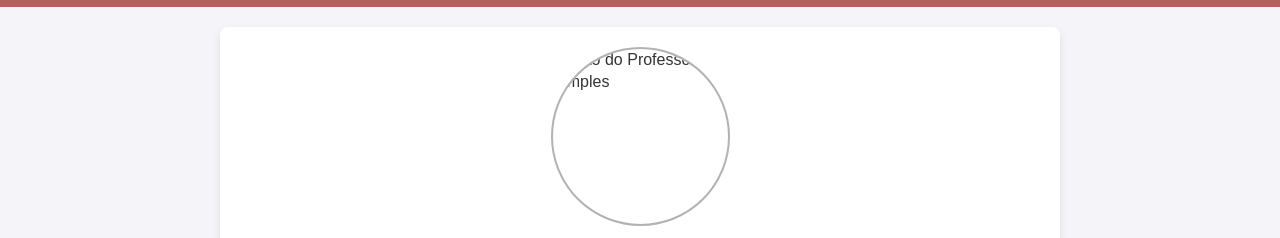
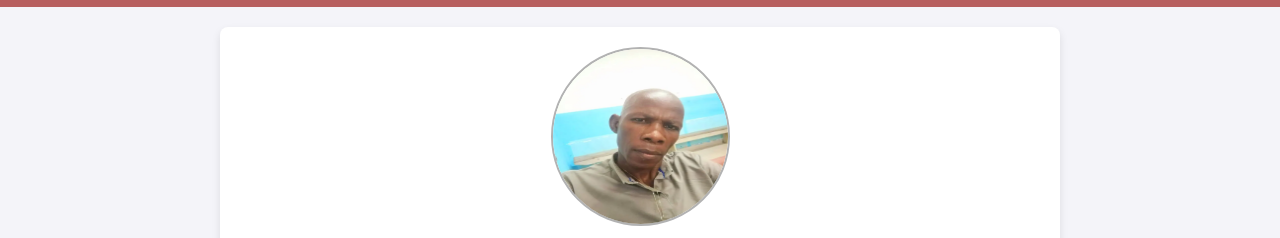
Before and after one commit to Ladilson01/Portal-Escolar-IPC, a plain HTML site: page joel_simples.html in a window 1280 px wide. Shown: the part 67-305 px from the top of the page. Drawn offline with Linux system fonts and the light colour scheme.

Commit message:
Update joel_simples.html

```diff
--- a/joel_simples.html
+++ b/joel_simples.html
@@ -13,7 +13,7 @@
 <body>
 <div data-include="header.html"></div>
 <section class="perfil-professor">
-    <img src="Images/Professores/Joel Simples.jpg" alt="Foto do Professor Simples" />
+    <img src="Images/Professores/Joel Simples.webp" alt="Foto do Professor Simples" />
     <h2>Joel Simples</h2>
     <p><strong>Disciplina:</strong> Inglês</p>
     <p><strong>Classes:</strong> 10ª e 11ª</p>
```
